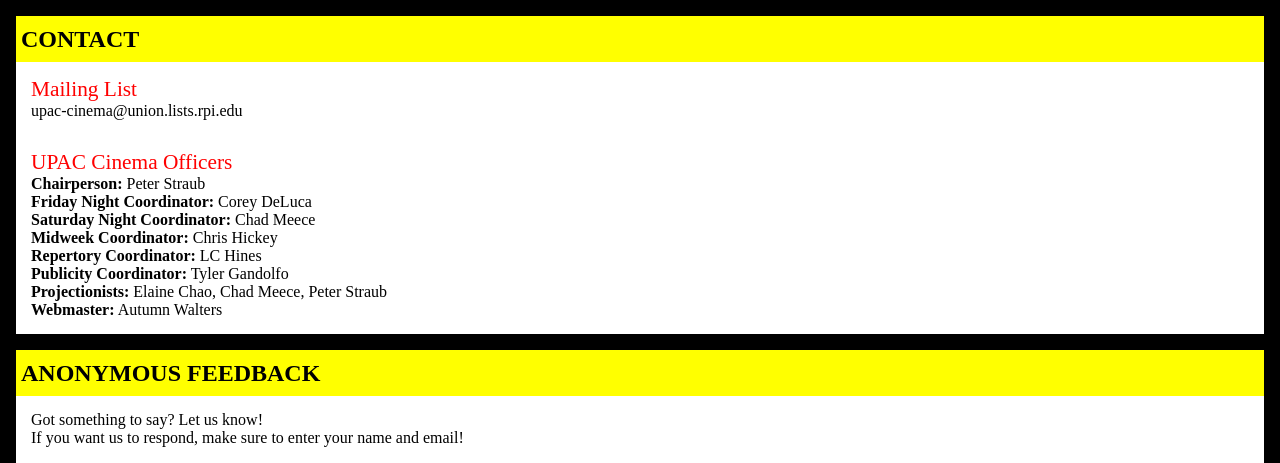
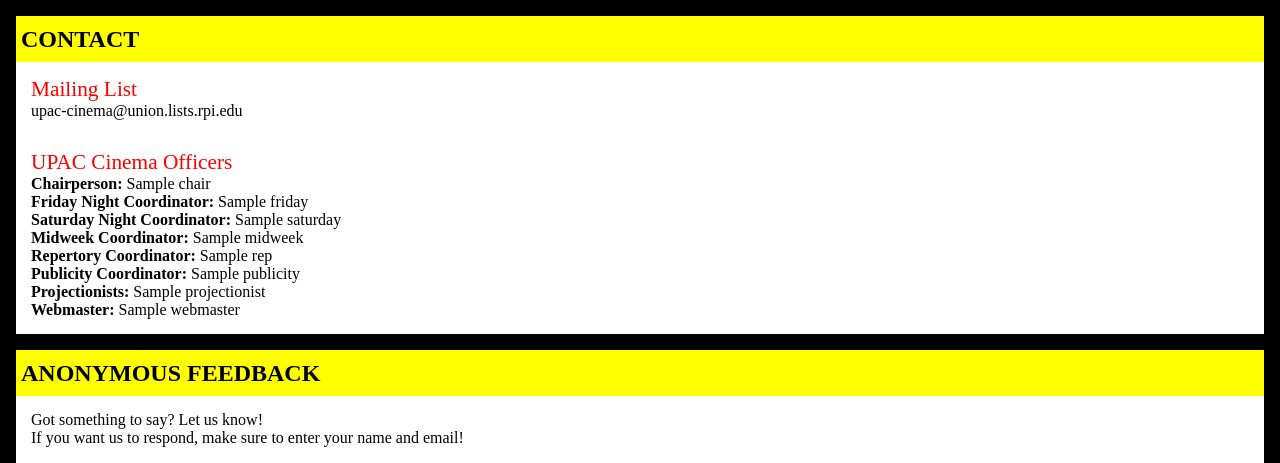
Before and after one commit to delucc2/cinesite, a Django app: template home/templates/home/feedback.html in a window 1280 px wide. Shown: the part 142-605 px from the top of the page. Run offline with Django 3.2, Linux system fonts and the light colour scheme; tables that the repository leaves empty hold one stand-in row (values such as "Sample post"); the template is opened without the code that fills it: values that come from a table or form of the project are taken from there, most other values are stand-ins (such as "Sample title", 1, 10 or a date in 2020).

Commit message:
make feedback.html generic, add year variable to Officers model

```diff
--- a/home/templates/home/feedback.html
+++ b/home/templates/home/feedback.html
@@ -31,14 +31,22 @@
 			<div>
 				<h2>UPAC Cinema Officers</h2>
 				<ul>
-				<li><strong>Chairperson:</strong> Peter Straub</li>
-				<li><strong>Friday Night Coordinator:</strong> Corey DeLuca</li>
-				<li><strong>Saturday Night Coordinator:</strong> Chad Meece</li>
-				<li><strong>Midweek Coordinator:</strong> Chris Hickey</li>
-				<li><strong>Repertory Coordinator:</strong> LC Hines</li>
-				<li><strong>Publicity Coordinator:</strong> Tyler Gandolfo</li>
-				<li><strong>Projectionists:</strong> Elaine Chao, Chad Meece, Peter Straub</li>
-				<li><strong>Webmaster:</strong> Autumn Walters</li>
+				<li><strong>Chairperson:</strong> {{ chair }}</li>
+				<li><strong>Friday Night Coordinator:</strong> {{ friday }}</li>
+				<li><strong>Saturday Night Coordinator:</strong> {{ saturday }}</li>
+				<li><strong>Midweek Coordinator:</strong> {{ midweek }}</li>
+				<li><strong>Repertory Coordinator:</strong> {{ rep }}</li>
+				<li><strong>Publicity Coordinator:</strong> {{ publicity }}</li>
+				<li><strong>Projectionists:</strong>
+                {% for proj in projectionists %}
+                    {% if proj != projectionists.last %}
+                        {{ proj.name }},
+                    {% else %}
+                        {{ proj.name }}
+                    {% endif %}
+                {% endfor %}
+                </li>
+				<li><strong>Webmaster:</strong> {{ webmaster }}</li>
 				</ul>
 			</div>
 		</div>
--- a/info/models.py
+++ b/info/models.py
@@ -1,6 +1,5 @@
 from django.db import models
 from datetime import date
-from itertools import chain
 
 
 # Model containing bylaws pdf
@@ -17,8 +16,11 @@
 class Projectionist(models.Model):
     name = models.CharField(max_length=200)
 
+    def __str__(self):
+        return self.name
 
-# Model to represent officers
+
+# Model to represent ALL officers
 class Officers(models.Model):
     chair = models.CharField(max_length=200)
     fnc = models.CharField(max_length=200)
@@ -27,7 +29,11 @@
     rep = models.CharField(max_length=200)
     pub = models.CharField(max_length=200)
     web = models.CharField(max_length=200)
+    year = models.IntegerField(default=-1)
     projectionists = models.ManyToManyField(Projectionist)
+
+    def __str__(self):
+        return self.year
 
 
 # Returns queryset of ONLY upcoming movies
```
Also changed, not shown: home/views.py (+22 -2 lines), info/migrations/0007_auto_20180527_1058.py (added).
